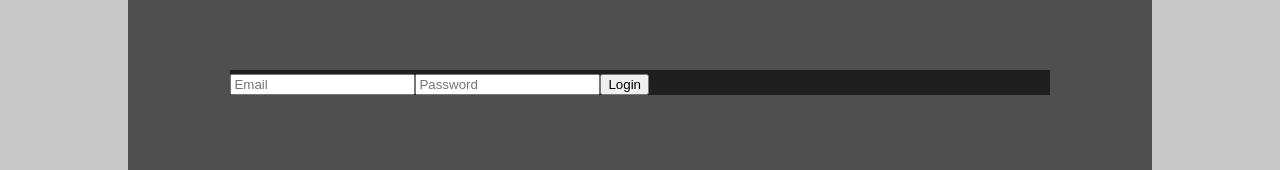
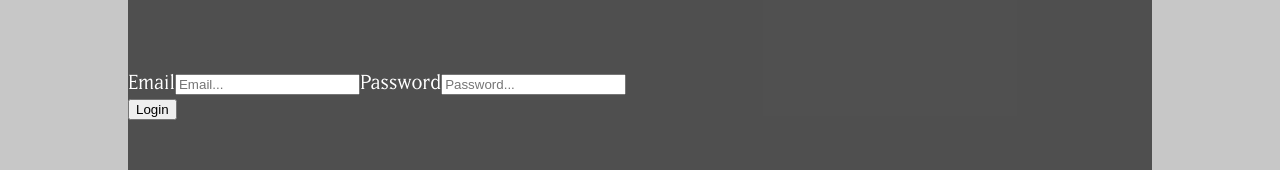
Before and after one commit to l33tp3ak/CreApex, a Next.js app: page / in a window 1280 px wide. Shown: the part 393-563 px from the top of the page. Built offline with nearby package versions, Linux system fonts and the light colour scheme.

Commit message:
Removed Auth controller and Auth Middleware Added a functional login infrastructure Added login API Added proxy.ts for route protection Made JWT use HTTP-cookies
Changed icon

```diff
--- /dev/null
+++ b/src/app/components/auth/Login.tsx
@@ -0,0 +1,152 @@
+
+import {FormEvent, useState} from 'react';
+//import {useRouter} from 'next/router';
+
+export default function LoginPage() {
+	const [loading, setLoading] = useState(true);
+	const [userToFind, setUserToFind] = useState('');
+	const [userData, setUserData] = useState('');
+	//const router = useRouter()
+
+
+	const [userEmail, setUserEmail] = useState('');
+	const [userPassword, setUserPassword] = useState('');
+
+
+	const findUser = async (user: String) => {
+		alert(user);
+		const searchParam = user;
+		const queryParam = `/api/user/findUser?` + new URLSearchParams({
+			searchParam: String(searchParam)
+		});
+
+		let response;
+
+		try {
+			const res = await fetch(queryParam);
+			response = await res.json();
+			setUserData(response)
+			console.log(userData);
+		} catch (e) {
+			console.log("An error has occured: " + e);
+		}
+
+
+
+
+		//useEffect(() => {
+
+		/*
+		if (typeof navigator !== 'undefined') {
+			// Use navigator.languages for the full list, or navigator.language for the primary
+			//const browserLanguages = navigator.languages || [navigator.language];
+
+			//We will only implement the primary language for now
+			const browserLanguage = navigator.language;
+					//The most preferred language is the first one in the array returned by "navigator.languages						//If we were using it, we would instead use the following:
+
+			//const primaryLanguage = browserLanguages[0] || 'en';
+			const primaryLanguage = browserLanguage || 'en';
+			setLanguage(primaryLanguage);
+		}
+		*/
+
+		//}, []);
+
+
+		return response;
+	}
+
+	const loginUser = async (email: String, password: String) => {
+
+
+		let response;
+
+		try {
+			const res = await fetch("/api/auth/login", {
+				method: "POST",
+				headers: {
+					"Content-Type": "application/json"
+				},
+				body: JSON.stringify({
+					email,
+					password
+				})
+			});
+			response = await res.json();
+			//console.log("response");
+			//console.log(response);
+			const {success} = response;
+
+			/*
+			if (success) {
+				const {userData} = response;
+				//console.log(userData);
+				const {token} = response;
+				//localStorage.setItem('token', token);
+				return userData;
+			}
+			*/
+
+			return success;
+		} catch (e) {
+			console.log("An error has occured: " + e);
+		}
+
+
+		return response;
+	}
+
+
+	return (
+		<div>
+			<div>
+				<form onSubmit={async (e) => {
+					//Prevents the page from reloading
+					e.preventDefault();
+					const thisUser = await loginUser(userEmail, userPassword);
+					let loginFieldError = document.getElementById("loginFieldError");
+
+					if (thisUser) {
+						//alert(thisUser);
+						if (loginFieldError) {
+							loginFieldError.style.display = "none";
+						}
+					} else {
+						if (loginFieldError) {
+							loginFieldError.style.display = "block";
+						}
+						//alert("Wrong email or password");
+					}
+				}}>
+					<div>
+						<label htmlFor="loginEmail">Email</label>
+						<input
+							id="loginEmail"
+							type='email'
+							placeholder='Email...'
+							onChange={
+								(e) => setUserEmail(e.target.value)
+							}
+							className="w-full p-2 border rounded text-black"
+							required
+						/>
+						<label htmlFor="loginPassword">Password</label>
+						<input
+							id="loginPassword"
+							type='password'
+							placeholder='Password...'
+							onChange={
+								(e) => setUserPassword(e.target.value)
+							}
+							className="w-full p-2 border rounded text-black"
+							required
+						/>
+						<div id="loginFieldError" style={{display: "none", color: "red"}}>Email or password is incorrect</div>
+					</div>
+					<button type='submit'>Login</button>
+				</form>
+			</div>
+		</div>
+	);
+}
```
